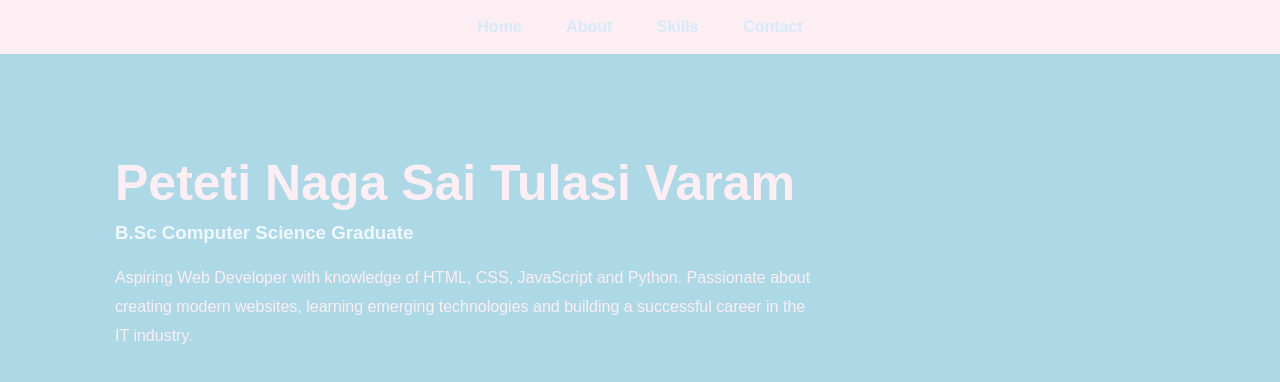
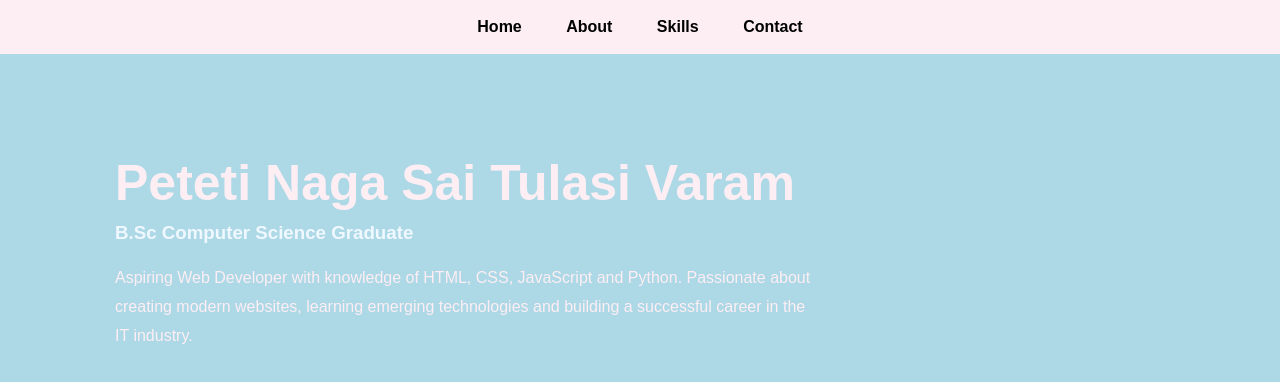
Before and after one commit to tulasivarampeteti/tulasivarampeteti.github.io, a plain HTML site: page index.html in a window 1280 px wide. Drawn offline with Linux system fonts and the light colour scheme.

Commit message:
Update style.css

```diff
--- a/style.css
+++ b/style.css
@@ -17,14 +17,14 @@ body{
 }
 
 .navbar a{
-    color:D6EAF8;
+    color:BLACK;
     text-decoration:none;
     margin:0 20px;
     font-weight:bold;
 }
 
 .navbar a:hover{
-    color:#YELLOW;
+    color:#DARK BLUE;
 }
 
 .container{
```
